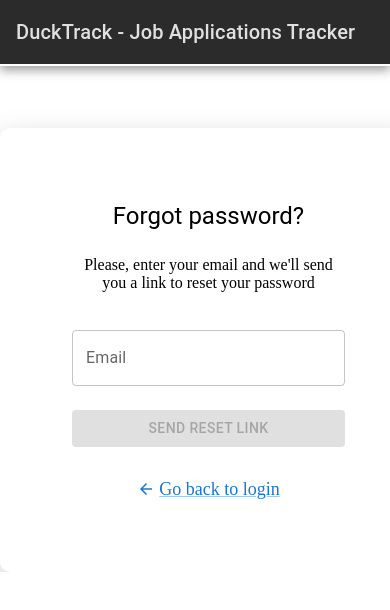
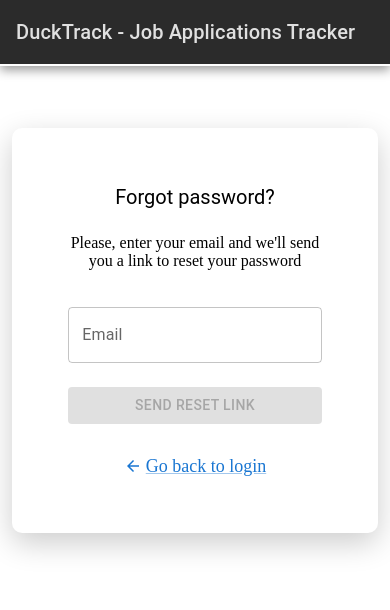
Before and after one commit to nataliia-ruda/DuckTrack-Front-End, a React (Vite) app: page /forgot-password in a window 390 px wide. Shown: the top 610 px of the page. Built offline with nearby package versions, Linux system fonts and the light colour scheme; no server answers.

Commit message:
improved responsivness forgot password component

```diff
--- a/src/components/ForgotPasswordPage.jsx
+++ b/src/components/ForgotPasswordPage.jsx
@@ -58,7 +58,7 @@
   return (
     <Box
       sx={{
-        height: "auto",
+        height: "100vh",
         width: "100%",
         display: "flex",
         flexDirection: "column",
@@ -94,20 +94,24 @@
           maxWidth: 400,
           margin: "auto",
           mt: 16,
-          p: 9,
+          p: { xs: 7, md: 9 },
           display: "flex",
           flexDirection: "column",
           justifyContent: "center",
           gap: 2,
           textAlign: "center",
-          width: "70%",
+          width: { xs: "65%", md: "70%" },
           height: "auto",
           boxShadow: "0px 10px 30px rgba(0, 0, 0, 0.2)",
           borderRadius: "10px",
           backgroundColor: "#fff",
         }}
       >
-        <Typography variant="h5" gutterBottom>
+        <Typography
+          variant="h5"
+          gutterBottom
+          sx={{ fontSize: { xs: 20, md: 25 } }}
+        >
           Forgot password?
         </Typography>
 
```
